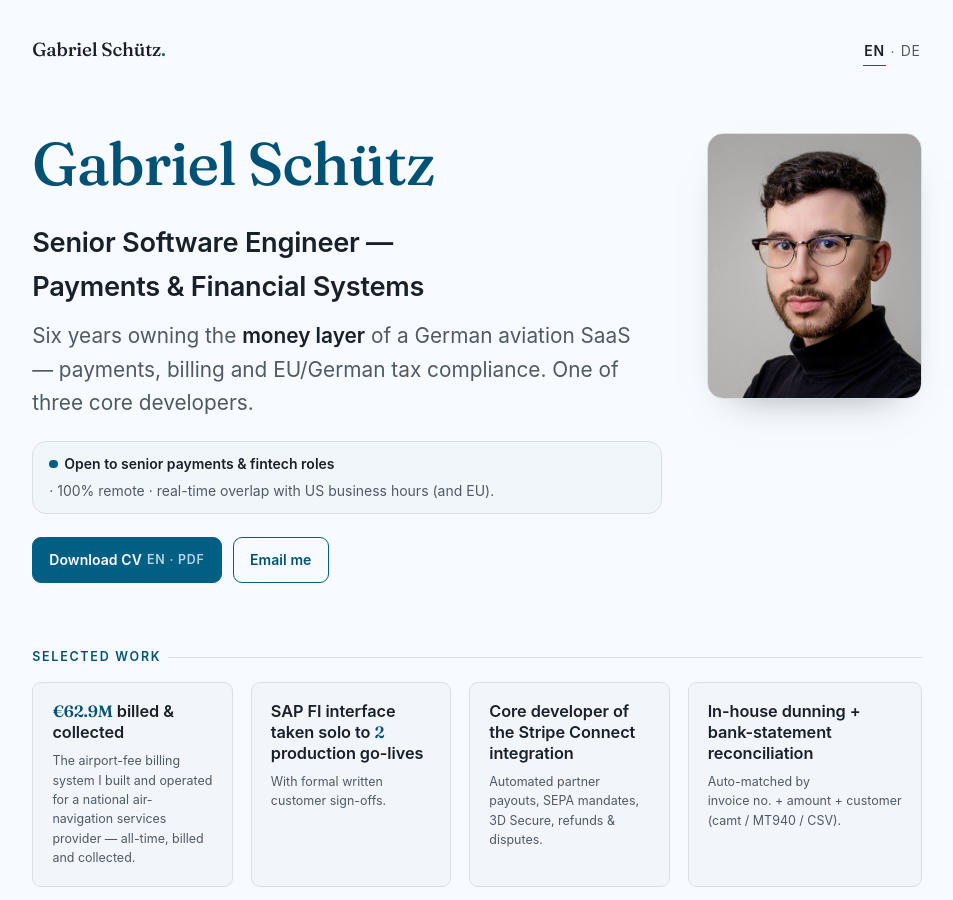
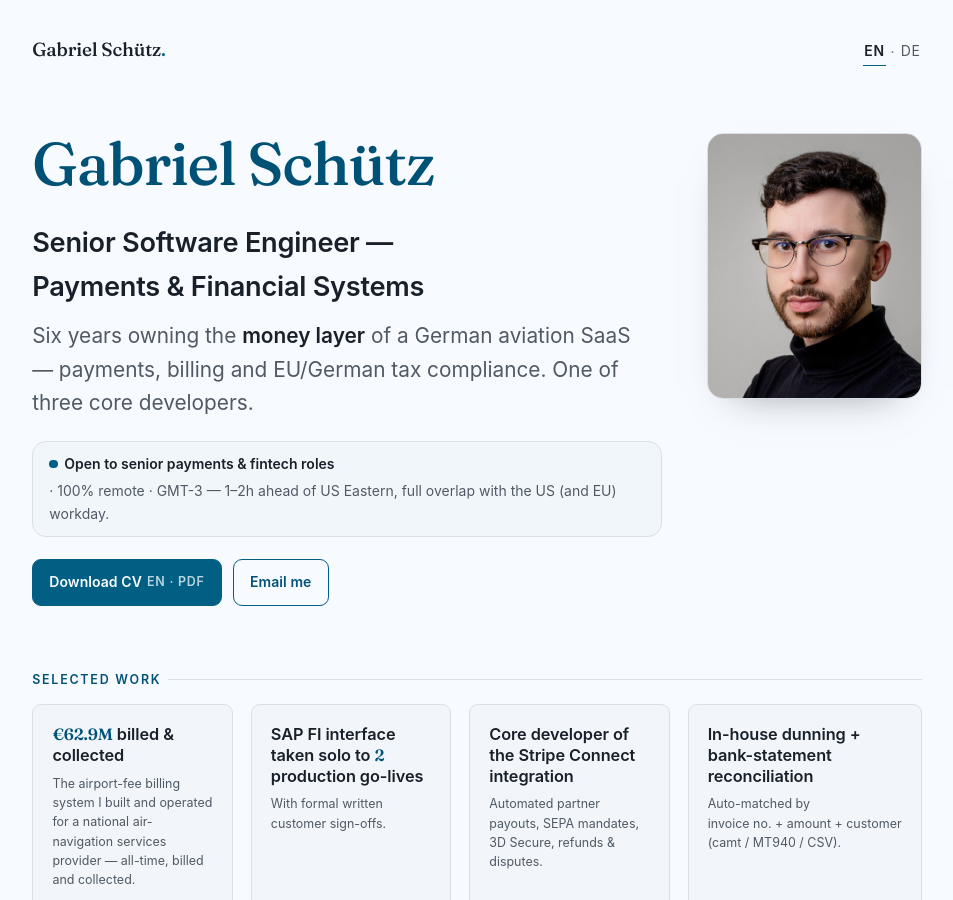
Before and after one commit to gabrielgydu/gabrielgydu.github.io, a Jekyll site: the page built from index.html, in a window 1280 px wide and 900 px high. Shown: the whole window, without its empty margins (163-1116 px from the left). Built offline with Jekyll 4.4.1, drawn with Linux system fonts in a browser that asks for light colours.

Commit message:
Sharpen hero availability line: concrete GMT-3 / US-Eastern overlap
Replace vague 'real-time overlap with US business hours' with the
specific selling point — GMT-3, 1-2h ahead of US Eastern, full US/EU
workday overlap.

Claude-Session: https://claude.ai/code/session_012JsLoWtKjJtVqUa5LeNvuc

```diff
--- a/index.html
+++ b/index.html
@@ -13,7 +13,7 @@ description: "Senior software engineer specialized in payments & financial syste
     <h1 class="name">Gabriel Schütz</h1>
     <p class="role">Senior Software Engineer — Payments &amp; Financial Systems</p>
     <p class="lede">Six years owning the <strong>money layer</strong> of a German aviation SaaS — payments, billing and EU/German tax compliance. One of three core developers.</p>
-    <p class="avail"><span class="dot" aria-hidden="true"></span><b>Open to senior payments &amp; fintech roles</b> · 100% remote · real-time overlap with US business hours&nbsp;(and&nbsp;EU).</p>
+    <p class="avail"><span class="dot" aria-hidden="true"></span><b>Open to senior payments &amp; fintech roles</b> · 100% remote · GMT-3&nbsp;— 1–2h ahead of US&nbsp;Eastern, full overlap with the US&nbsp;(and&nbsp;EU) workday.</p>
     <div class="cta-row hero-cta">
       <a class="btn btn-primary" href="/assets/Gabriel-Schutz-CV-EN.pdf" download="Gabriel-Schutz-CV-EN.pdf">Download CV <span class="pdf">EN · PDF</span></a>
       <a class="btn btn-ghost" href="mailto:gbrl.schutz@gmail.com">Email me</a>
```
